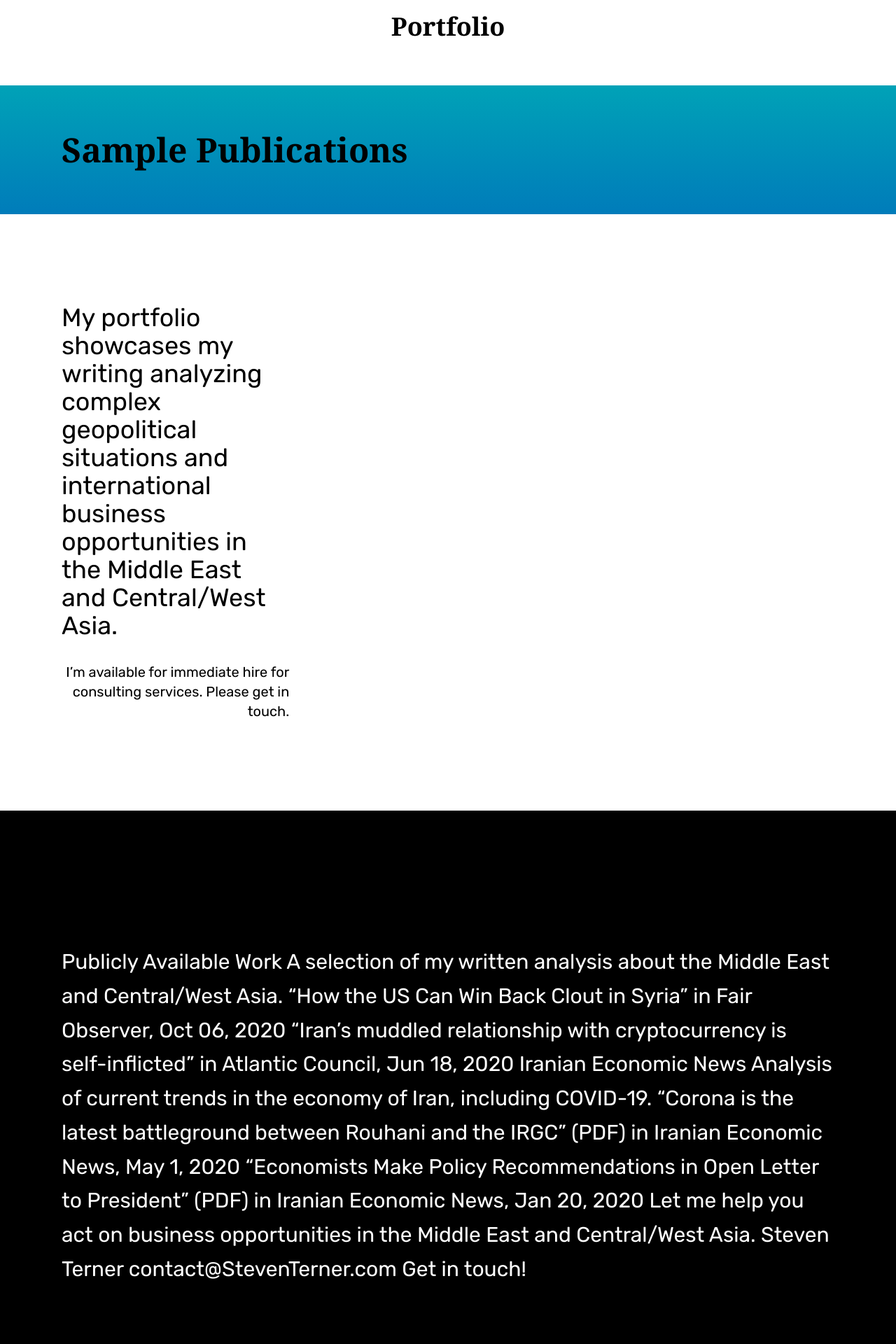
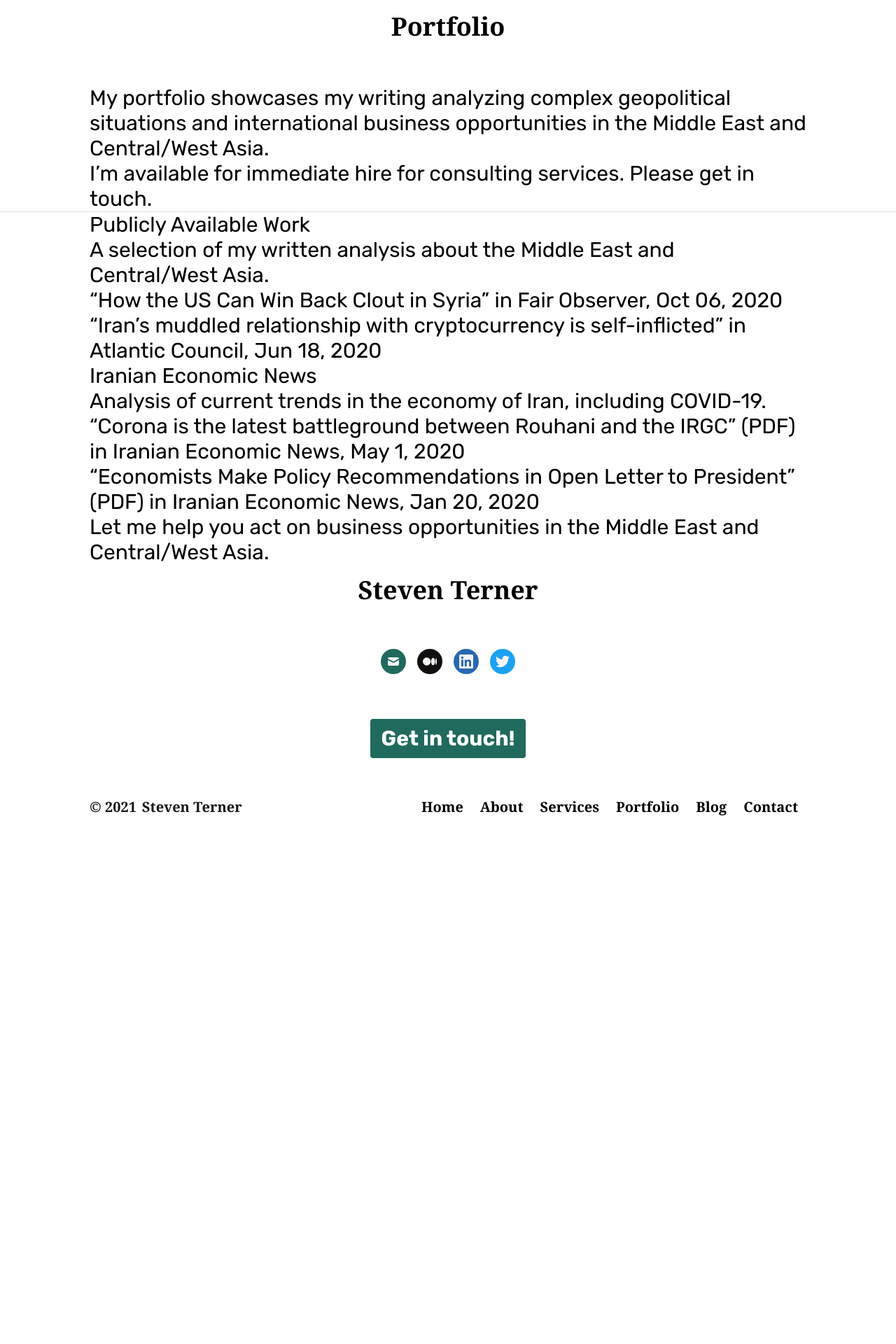
Before and after one commit to DoctorDerek/steven-terner.github.io, a Next.js app: page /portfolio in a window 1280 px wide. Shown: the part 300-2220 px from the top of the page at 70% size. After the commit the page ends 1491 px from the top, so only its background shows below. Built offline with nearby package versions, Linux system fonts and the light colour scheme; a web font is replaced by a local one; what @tailwindcss/typography would draw is missing.

Commit message:
Update Portfolio with initial formatting & placement of text

```diff
--- a/pages/portfolio.js
+++ b/pages/portfolio.js
@@ -7,54 +7,65 @@ import PageTitle from "@/components/PageTitle"
 export default function Portfolio() {
   return (
     <>
+      <PageTitle>Portfolio</PageTitle>
+      <div className="mx-auto text-xl prose xl:text-3xl">
         <PageSeo
           title={`Portfolio - ${siteMetadata.author}`}
           description={`Portfolio - ${siteMetadata.author}`}
           url={`${siteMetadata.siteUrl}/Portfolio`}
         />
-      <PageTitle>Portfolio</PageTitle>
-      <div className="bg-gradient-to-b from-blue-light to-blue-dark">
-        <SectionContainer fullWidth={true}>
-          <h2 className="px-16 py-16 font-serif text-5xl font-bold max-w-7xl leading-14">
-            Sample Publications
-          </h2>
-        </SectionContainer>
-      </div>
-      <SectionContainer fullWidth={true}>
-        <div className="grid grid-cols-1 px-16 py-32 text-xl sm:gap-16 sm:grid-cols-3">
-          <div>
-            <p className="text-4xl">
+        <SectionContainer>
+          <p>
             My portfolio showcases my writing analyzing complex geopolitical
             situations and international business opportunities in the Middle
             East and Central/West Asia.
           </p>
-            <p className="pt-8 text-right">
-              I’m available for immediate hire for consulting services. Please
-              get in touch.
+          <p>
+            I’m available for immediate hire for consulting services. Please get
+            in touch.
           </p>
-          </div>
-        </div>
         </SectionContainer>
-      <div className="text-white bg-black">
-        <SectionContainer fullWidth={true}>
-          <div className="grid grid-cols-2 px-16 py-32">
-            <p className="col-span-5 py-16 text-3xl leading-relaxed">
-              Publicly Available Work A selection of my written analysis about
-              the Middle East and Central/West Asia. “How the US Can Win Back
-              Clout in Syria” in Fair Observer, Oct 06, 2020 “Iran’s muddled
-              relationship with cryptocurrency is self-inflicted” in Atlantic
-              Council, Jun 18, 2020 Iranian Economic News Analysis of current
-              trends in the economy of Iran, including COVID-19. “Corona is the
-              latest battleground between Rouhani and the IRGC” (PDF) in Iranian
-              Economic News, May 1, 2020 “Economists Make Policy Recommendations
-              in Open Letter to President” (PDF) in Iranian Economic News, Jan
-              20, 2020 Let me help you act on business opportunities in the
-              Middle East and Central/West Asia. Steven Terner
-              contact@StevenTerner.com Get in touch!
+        <hr />
+        <SectionContainer>
+          <h3>Publicly Available Work</h3>
+          <p>
+            A selection of my written analysis about the Middle East and
+            Central/West Asia.{" "}
           </p>
+          <p>
+            “How the US Can Win Back Clout in Syria” in Fair Observer, Oct 06,
+            2020
+          </p>{" "}
+          <p>
+            “Iran’s muddled relationship with cryptocurrency is self-inflicted”
+            in Atlantic Council, Jun 18, 2020
+          </p>
+        </SectionContainer>
+        <SectionContainer>
+          <h3> Iranian Economic News </h3>
+          <p>
+            Analysis of current trends in the economy of Iran, including
+            COVID-19.
+          </p>
+          <p>
+            {" "}
+            “Corona is the latest battleground between Rouhani and the IRGC”
+            (PDF) in Iranian Economic News, May 1, 2020
+          </p>
+          <p>
+            {" "}
+            “Economists Make Policy Recommendations in Open Letter to President”
+            (PDF) in Iranian Economic News, Jan 20, 2020
+          </p>
+        </SectionContainer>
+        <SectionContainer>
+          <h2>
+            Let me help you act on business opportunities in the Middle East and
+            Central/West Asia.
+          </h2>
+        </SectionContainer>
+
         <AboutSidebar />
-          </div>
-        </SectionContainer>
       </div>
     </>
   )
```
Lines whose indentation alone changed are shown as unchanged.
